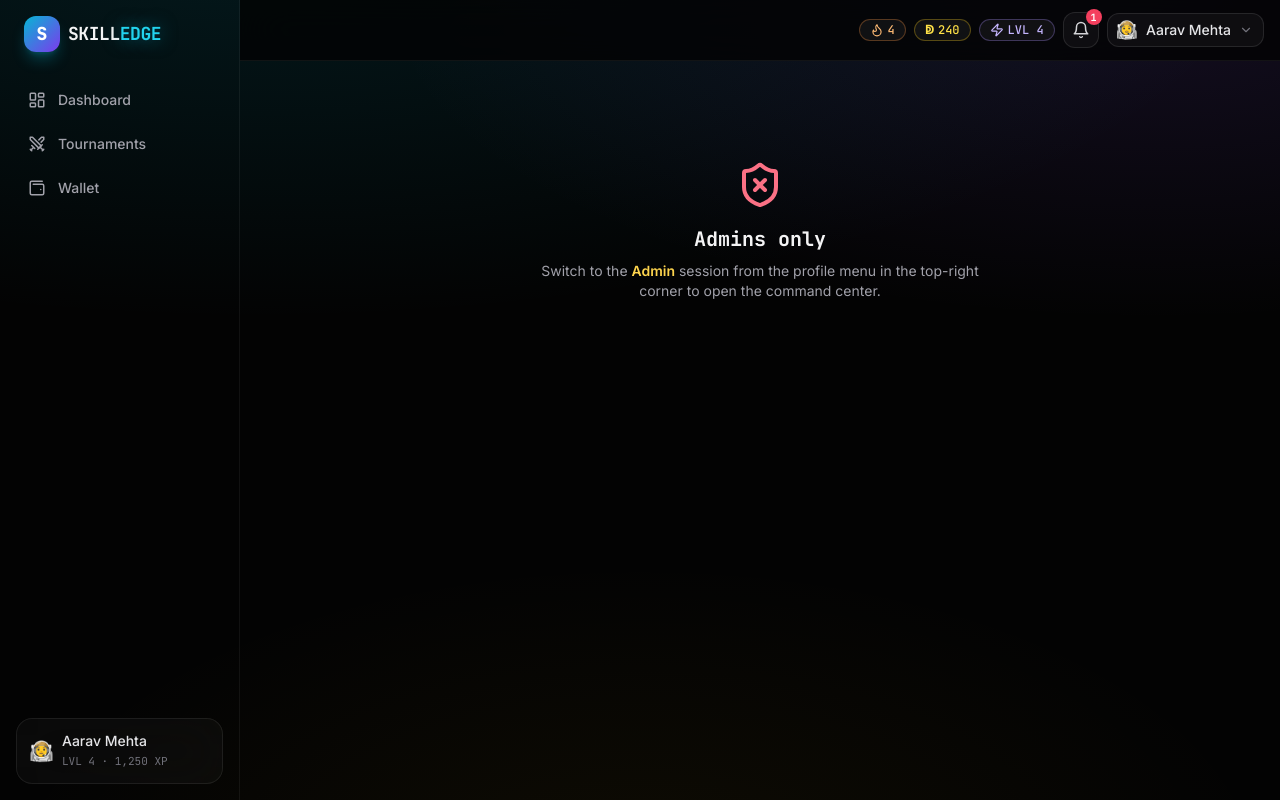
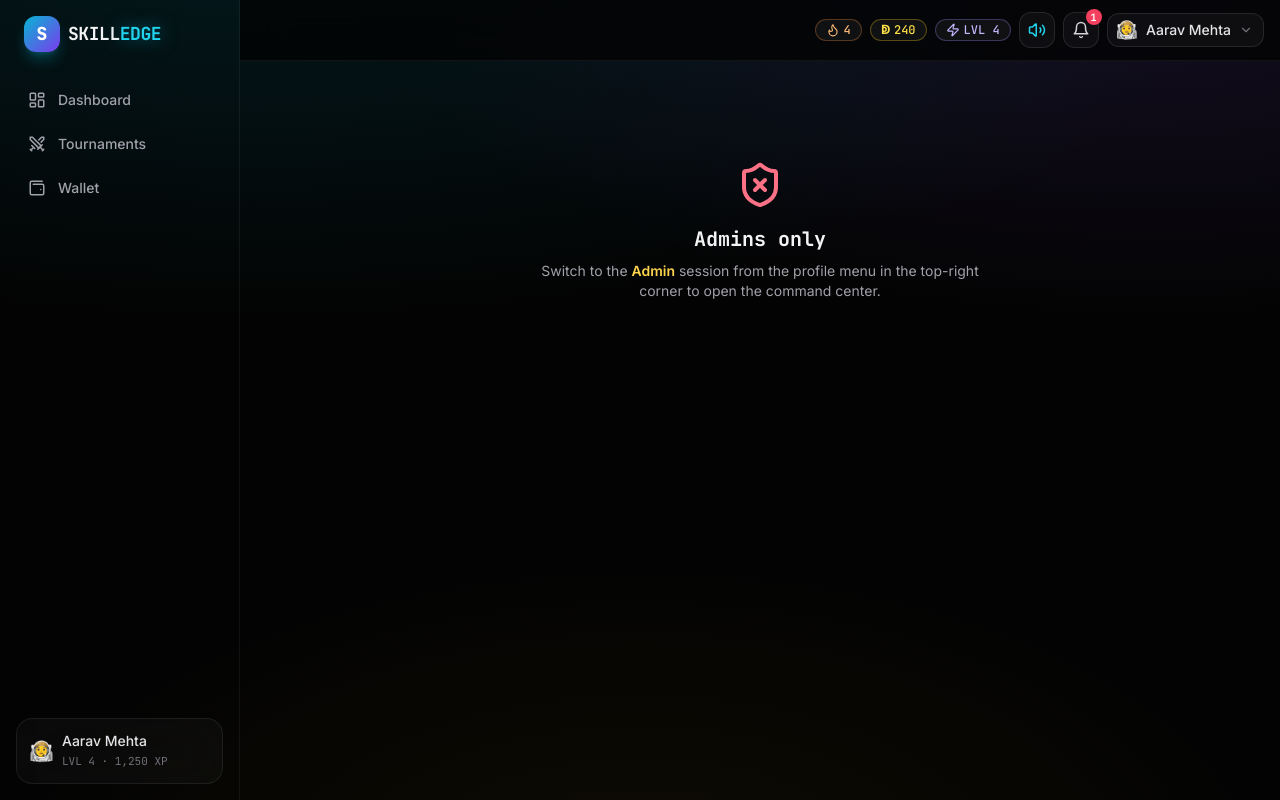
Before and after one commit to mr-umar-ahmed/SKILL-EDGE-LEARNING, a Next.js app: page /admin in a window 1280 px wide. Built offline with nearby package versions, Linux system fonts and the light colour scheme.

Commit message:
feat(audio): Web Audio API synthesized sound effects engine with mute toggle and action triggers

```diff
--- a/src/components/AppShell.tsx
+++ b/src/components/AppShell.tsx
@@ -8,6 +8,8 @@ import {
   ShieldCheck,
   Swords,
   UserRound,
+  Volume2,
+  VolumeX,
   Wallet2,
   Zap,
 } from "lucide-react";
@@ -16,6 +18,33 @@ import { usePathname } from "next/navigation";
 import { useEffect, useRef, useState } from "react";
 import { useApp } from "@/lib/store";
 import { cn, fmtNum, levelForXp, timeAgo } from "@/lib/utils";
+import { getAudioMuted, playClickSound, setAudioMuted } from "@/lib/sound";
+
+function SoundToggle() {
+  const [muted, setMute] = useState(false);
+
+  useEffect(() => {
+    setMute(getAudioMuted());
+  }, []);
+
+  const toggle = () => {
+    const next = !muted;
+    setAudioMuted(next);
+    setMute(next);
+    if (!next) playClickSound();
+  };
+
+  return (
+    <button
+      onClick={toggle}
+      className="relative rounded-xl border border-white/10 bg-white/[0.04] p-2 text-zinc-300 transition hover:bg-white/[0.1]"
+      title={muted ? "Unmute sound effects" : "Mute sound effects"}
+      aria-label="Sound toggle"
+    >
+      {muted ? <VolumeX className="h-[18px] w-[18px] text-zinc-500" /> : <Volume2 className="h-[18px] w-[18px] text-cyan-400" />}
+    </button>
+  );
+}
 
 const NAV = [
   { href: "/dashboard", label: "Dashboard", icon: LayoutDashboard },
@@ -204,6 +233,7 @@ export function AppShell({ children }: { children: React.ReactNode }) {
               <div className="chip hidden border-violet-400/30 font-mono text-violet-300 sm:inline-flex">
                 <Zap className="h-3.5 w-3.5" /> LVL {badgeLevel}
               </div>
+              <SoundToggle />
               <NotificationsBell />
               <UserSwitcher />
             </div>
--- a/src/components/AssessmentModal.tsx
+++ b/src/components/AssessmentModal.tsx
@@ -6,6 +6,7 @@ import { useState } from "react";
 import type { CompleteLevelResult } from "@/lib/store";
 import type { Level, Question, Skill } from "@/lib/types";
 import { fmtNum } from "@/lib/utils";
+import { playClickSound, playCoinSound, playVictorySound, playXpSound } from "@/lib/sound";
 import { fireBigConfetti, fireConfetti } from "./confetti";
 import { Modal } from "./ui";
 
@@ -45,12 +46,16 @@ export function AssessmentModal({
     const res = onSubmit(score);
     setResult({ score, res });
     if (res.passed) {
+      playVictorySound();
+      playXpSound();
+      if (res.coinsEarned > 0) setTimeout(() => playCoinSound(), 300);
       if (res.certificate) fireBigConfetti();
       else fireConfetti();
     }
   };
 
   const pick = (option: number) => {
+    playClickSound();
     if (!q) return;
     const next = { ...answers, [q.id]: option };
     setAnswers(next);
--- /dev/null
+++ b/src/lib/sound.ts
@@ -0,0 +1,188 @@
+"use client";
+
+// Web Audio API Synthesizer for Cyber Arcade Sound Effects
+let audioCtx: AudioContext | null = null;
+let isMuted = false;
+
+if (typeof window !== "undefined") {
+  const savedMute = localStorage.getItem("skilledge-muted");
+  if (savedMute !== null) {
+    isMuted = savedMute === "true";
+  }
+}
+
+export function setAudioMuted(muted: boolean) {
+  isMuted = muted;
+  if (typeof window !== "undefined") {
+    localStorage.setItem("skilledge-muted", String(muted));
+  }
+}
+
+export function getAudioMuted(): boolean {
+  return isMuted;
+}
+
+function getAudioContext(): AudioContext | null {
+  if (typeof window === "undefined") return null;
+  if (!audioCtx) {
+    const AudioContextClass = window.AudioContext || (window as unknown as { webkitAudioContext: typeof AudioContext }).webkitAudioContext;
+    if (AudioContextClass) {
+      audioCtx = new AudioContextClass();
+    }
+  }
+  if (audioCtx && audioCtx.state === "suspended") {
+    audioCtx.resume();
+  }
+  return audioCtx;
+}
+
+// 1. XP Gain Sound (Rising 3-note arpeggio)
+export function playXpSound() {
+  if (isMuted) return;
+  const ctx = getAudioContext();
+  if (!ctx) return;
+
+  const now = ctx.currentTime;
+  const notes = [523.25, 659.25, 783.99, 1046.5]; // C5, E5, G5, C6
+  notes.forEach((freq, idx) => {
+    const osc = ctx.createOscillator();
+    const gain = ctx.createGain();
+    osc.type = "sine";
+    osc.frequency.setValueAtTime(freq, now + idx * 0.08);
+
+    gain.gain.setValueAtTime(0, now + idx * 0.08);
+    gain.gain.linearRampToValueAtTime(0.15, now + idx * 0.08 + 0.02);
+    gain.gain.exponentialRampToValueAtTime(0.001, now + idx * 0.08 + 0.25);
+
+    osc.connect(gain);
+    gain.connect(ctx.destination);
+
+    osc.start(now + idx * 0.08);
+    osc.stop(now + idx * 0.08 + 0.3);
+  });
+}
+
+// 2. Coin Pickup Sound (Dual high ping)
+export function playCoinSound() {
+  if (isMuted) return;
+  const ctx = getAudioContext();
+  if (!ctx) return;
+
+  const now = ctx.currentTime;
+  const freqs = [987.77, 1318.51]; // B5, E6
+  freqs.forEach((freq, idx) => {
+    const osc = ctx.createOscillator();
+    const gain = ctx.createGain();
+    osc.type = "triangle";
+    osc.frequency.setValueAtTime(freq, now + idx * 0.07);
+
+    gain.gain.setValueAtTime(0, now + idx * 0.07);
+    gain.gain.linearRampToValueAtTime(0.2, now + idx * 0.07 + 0.01);
+    gain.gain.exponentialRampToValueAtTime(0.001, now + idx * 0.07 + 0.2);
+
+    osc.connect(gain);
+    gain.connect(ctx.destination);
+
+    osc.start(now + idx * 0.07);
+    osc.stop(now + idx * 0.07 + 0.22);
+  });
+}
+
+// 3. Victory / Level Pass Fanfare
+export function playVictorySound() {
+  if (isMuted) return;
+  const ctx = getAudioContext();
+  if (!ctx) return;
+
+  const now = ctx.currentTime;
+  const chord = [523.25, 659.25, 783.99, 1046.5, 1318.51]; // C major 7th flourish
+  chord.forEach((freq, idx) => {
+    const osc = ctx.createOscillator();
+    const gain = ctx.createGain();
+    osc.type = "triangle";
+    osc.frequency.setValueAtTime(freq, now + idx * 0.06);
+
+    gain.gain.setValueAtTime(0, now + idx * 0.06);
+    gain.gain.linearRampToValueAtTime(0.25, now + idx * 0.06 + 0.03);
+    gain.gain.exponentialRampToValueAtTime(0.001, now + idx * 0.06 + 0.6);
+
+    osc.connect(gain);
+    gain.connect(ctx.destination);
+
+    osc.start(now + idx * 0.06);
+    osc.stop(now + idx * 0.06 + 0.65);
+  });
+}
+
+// 4. Subtle UI Button Click
+export function playClickSound() {
+  if (isMuted) return;
+  const ctx = getAudioContext();
+  if (!ctx) return;
+
+  const now = ctx.currentTime;
+  const osc = ctx.createOscillator();
+  const gain = ctx.createGain();
+
+  osc.type = "sine";
+  osc.frequency.setValueAtTime(800, now);
+  osc.frequency.exponentialRampToValueAtTime(400, now + 0.04);
+
+  gain.gain.setValueAtTime(0.08, now);
+  gain.gain.exponentialRampToValueAtTime(0.001, now + 0.04);
+
+  osc.connect(gain);
+  gain.connect(ctx.destination);
+
+  osc.start(now);
+  osc.stop(now + 0.05);
+}
+
+// 5. Quiz Timer Tick
+export function playTickSound() {
+  if (isMuted) return;
+  const ctx = getAudioContext();
+  if (!ctx) return;
+
+  const now = ctx.currentTime;
+  const osc = ctx.createOscillator();
+  const gain = ctx.createGain();
+
+  osc.type = "square";
+  osc.frequency.setValueAtTime(1200, now);
+
+  gain.gain.setValueAtTime(0.04, now);
+  gain.gain.exponentialRampToValueAtTime(0.001, now + 0.02);
+
+  osc.connect(gain);
+  gain.connect(ctx.destination);
+
+  osc.start(now);
+  osc.stop(now + 0.03);
+}
+
+// 6. Certificate Minting Majestic Sound
+export function playCertSound() {
+  if (isMuted) return;
+  const ctx = getAudioContext();
+  if (!ctx) return;
+
+  const now = ctx.currentTime;
+  const freqs = [440, 554.37, 659.25, 880, 1108.73, 1318.51]; // A major fan flare
+  freqs.forEach((freq, idx) => {
+    const osc = ctx.createOscillator();
+    const gain = ctx.createGain();
+    osc.type = "sine";
+    osc.frequency.setValueAtTime(freq, now + idx * 0.1);
+
+    gain.gain.setValueAtTime(0, now + idx * 0.1);
+    gain.gain.linearRampToValueAtTime(0.2, now + idx * 0.1 + 0.05);
+    gain.gain.exponentialRampToValueAtTime(0.001, now + idx * 0.1 + 0.8);
+
+    osc.connect(gain);
+    gain.connect(ctx.destination);
+
+    osc.start(now + idx * 0.1);
+    osc.stop(now + idx * 0.1 + 0.85);
+  });
+}
```
Also changed, not shown: 1 other file (tests, documents, lock files or other folders).
